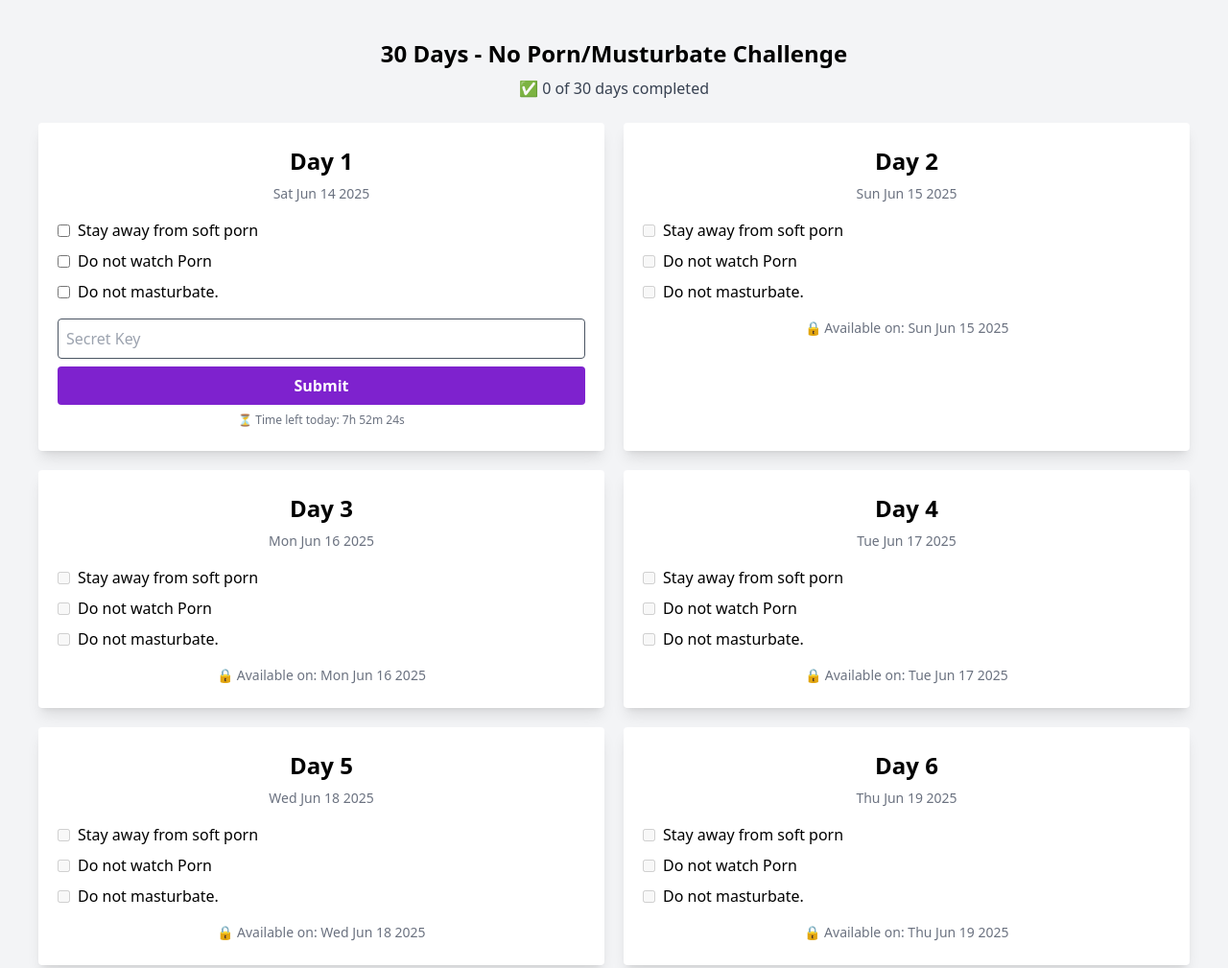
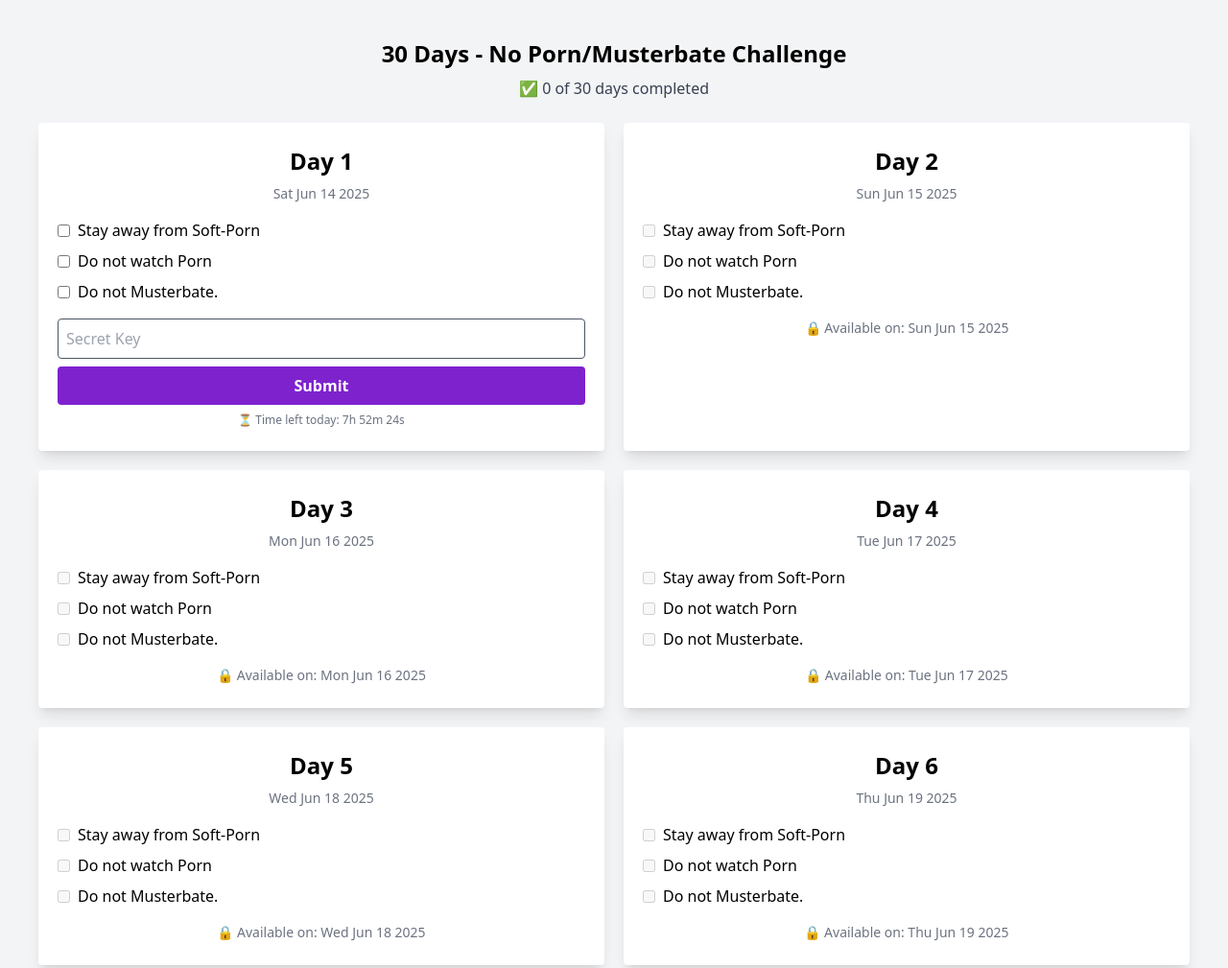
Before and after one commit to 2Xa4a/No-Porn-Challenge, a plain HTML site: page index.html in a window 1280 px wide. Shown: the top 1009 px of the page at 96% size. Drawn offline with nearby package versions, Linux system fonts and the light colour scheme.

Commit message:
Add files via upload
Changed some spelling mistake!

```diff
--- a/index.html
+++ b/index.html
@@ -9,7 +9,7 @@
 <body class="bg-gray-100 p-5 sm:p-10">
 
   <div class="text-center mb-6">
-    <h1 class="text-2xl font-bold mb-2">30 Days - No Porn/Musturbate Challenge</h1>
+    <h1 class="text-2xl font-bold mb-2">30 Days - No Porn/Musterbate Challenge</h1>
     <p id="progress-text" class="text-gray-700">Loading progress...</p>
   </div>
 
@@ -23,36 +23,36 @@
 
   <script>
     const challengeDays = [
-      { day: 1, tasks: ["Stay away from soft porn", "Do not watch Porn", "Do not masturbate."] },
-      { day: 2, tasks: ["Stay away from soft porn", "Do not watch Porn", "Do not masturbate."] },
-      { day: 3, tasks: ["Stay away from soft porn", "Do not watch Porn", "Do not masturbate."] },
-      { day: 4, tasks: ["Stay away from soft porn", "Do not watch Porn", "Do not masturbate."] },
-      { day: 5, tasks: ["Stay away from soft porn", "Do not watch Porn", "Do not masturbate."] },
-      { day: 6, tasks: ["Stay away from soft porn", "Do not watch Porn", "Do not masturbate."] },
-      { day: 7, tasks: ["Stay away from soft porn", "Do not watch Porn", "Do not masturbate."] },
-      { day: 8, tasks: ["Stay away from soft porn", "Do not watch Porn", "Do not masturbate."] },
-      { day: 9, tasks: ["Stay away from soft porn", "Do not watch Porn", "Do not masturbate."] },
-      { day: 10, tasks: ["Stay away from soft porn", "Do not watch Porn", "Do not masturbate."] },
-      { day: 11, tasks: ["Stay away from soft porn", "Do not watch Porn", "Do not masturbate."] },
-      { day: 12, tasks: ["Stay away from soft porn", "Do not watch Porn", "Do not masturbate."] },
-      { day: 13, tasks: ["Stay away from soft porn", "Do not watch Porn", "Do not masturbate."] },
-      { day: 14, tasks: ["Stay away from soft porn", "Do not watch Porn", "Do not masturbate."] },
-      { day: 15, tasks: ["Stay away from soft porn", "Do not watch Porn", "Do not masturbate."] },
-      { day: 16, tasks: ["Stay away from soft porn", "Do not watch Porn", "Do not masturbate."] },
-      { day: 17, tasks: ["Stay away from soft porn", "Do not watch Porn", "Do not masturbate."] },
-      { day: 18, tasks: ["Stay away from soft porn", "Do not watch Porn", "Do not masturbate."] },
-      { day: 19, tasks: ["Stay away from soft porn", "Do not watch Porn", "Do not masturbate."] },
-      { day: 20, tasks: ["Stay away from soft porn", "Do not watch Porn", "Do not masturbate."] },
-      { day: 21, tasks: ["Stay away from soft porn", "Do not watch Porn", "Do not masturbate."] },
-      { day: 22, tasks: ["Stay away from soft porn", "Do not watch Porn", "Do not masturbate."] },
-      { day: 23, tasks: ["Stay away from soft porn", "Do not watch Porn", "Do not masturbate."] },
-      { day: 24, tasks: ["Stay away from soft porn", "Do not watch Porn", "Do not masturbate."] },
-      { day: 25, tasks: ["Stay away from soft porn", "Do not watch Porn", "Do not masturbate."] },
-      { day: 26, tasks: ["Stay away from soft porn", "Do not watch Porn", "Do not masturbate."] },
-      { day: 27, tasks: ["Stay away from soft porn", "Do not watch Porn", "Do not masturbate."] },
-      { day: 28, tasks: ["Stay away from soft porn", "Do not watch Porn", "Do not masturbate."] },
-      { day: 29, tasks: ["Stay away from soft porn", "Do not watch Porn", "Do not masturbate."] },
-      { day: 30, tasks: ["Stay away from soft porn", "Do not watch Porn", "Do not masturbate."] },
+      { day: 1, tasks: ["Stay away from Soft-Porn", "Do not watch Porn", "Do not Musterbate."] },
+      { day: 2, tasks: ["Stay away from Soft-Porn", "Do not watch Porn", "Do not Musterbate."] },
+      { day: 3, tasks: ["Stay away from Soft-Porn", "Do not watch Porn", "Do not Musterbate."] },
+      { day: 4, tasks: ["Stay away from Soft-Porn", "Do not watch Porn", "Do not Musterbate."] },
+      { day: 5, tasks: ["Stay away from Soft-Porn", "Do not watch Porn", "Do not Musterbate."] },
+      { day: 6, tasks: ["Stay away from Soft-Porn", "Do not watch Porn", "Do not Musterbate."] },
+      { day: 7, tasks: ["Stay away from Soft-Porn", "Do not watch Porn", "Do not Musterbate."] },
+      { day: 8, tasks: ["Stay away from Soft-Porn", "Do not watch Porn", "Do not Musterbate."] },
+      { day: 9, tasks: ["Stay away from Soft-Porn", "Do not watch Porn", "Do not Musterbate."] },
+      { day: 10, tasks: ["Stay away from Soft-Porn", "Do not watch Porn", "Do not Musterbate."] },
+      { day: 11, tasks: ["Stay away from Soft-Porn", "Do not watch Porn", "Do not Musterbate."] },
+      { day: 12, tasks: ["Stay away from Soft-Porn", "Do not watch Porn", "Do not Musterbate."] },
+      { day: 13, tasks: ["Stay away from Soft-Porn", "Do not watch Porn", "Do not Musterbate."] },
+      { day: 14, tasks: ["Stay away from Soft-Porn", "Do not watch Porn", "Do not Musterbate."] },
+      { day: 15, tasks: ["Stay away from Soft-Porn", "Do not watch Porn", "Do not Musterbate."] },
+      { day: 16, tasks: ["Stay away from Soft-Porn", "Do not watch Porn", "Do not Musterbate."] },
+      { day: 17, tasks: ["Stay away from Soft-Porn", "Do not watch Porn", "Do not Musterbate."] },
+      { day: 18, tasks: ["Stay away from Soft-Porn", "Do not watch Porn", "Do not Musterbate."] },
+      { day: 19, tasks: ["Stay away from Soft-Porn", "Do not watch Porn", "Do not Musterbate."] },
+      { day: 20, tasks: ["Stay away from Soft-Porn", "Do not watch Porn", "Do not Musterbate."] },
+      { day: 21, tasks: ["Stay away from Soft-Porn", "Do not watch Porn", "Do not Musterbate."] },
+      { day: 22, tasks: ["Stay away from Soft-Porn", "Do not watch Porn", "Do not Musterbate."] },
+      { day: 23, tasks: ["Stay away from Soft-Porn", "Do not watch Porn", "Do not Musterbate."] },
+      { day: 24, tasks: ["Stay away from Soft-Porn", "Do not watch Porn", "Do not Musterbate."] },
+      { day: 25, tasks: ["Stay away from Soft-Porn", "Do not watch Porn", "Do not Musterbate."] },
+      { day: 26, tasks: ["Stay away from Soft-Porn", "Do not watch Porn", "Do not Musterbate."] },
+      { day: 27, tasks: ["Stay away from Soft-Porn", "Do not watch Porn", "Do not Musterbate."] },
+      { day: 28, tasks: ["Stay away from Soft-Porn", "Do not watch Porn", "Do not Musterbate."] },
+      { day: 29, tasks: ["Stay away from Soft-Porn", "Do not watch Porn", "Do not Musterbate."] },
+      { day: 30, tasks: ["Stay away from Soft-Porn", "Do not watch Porn", "Do not Musterbate."] },
 
     ];
 
```
